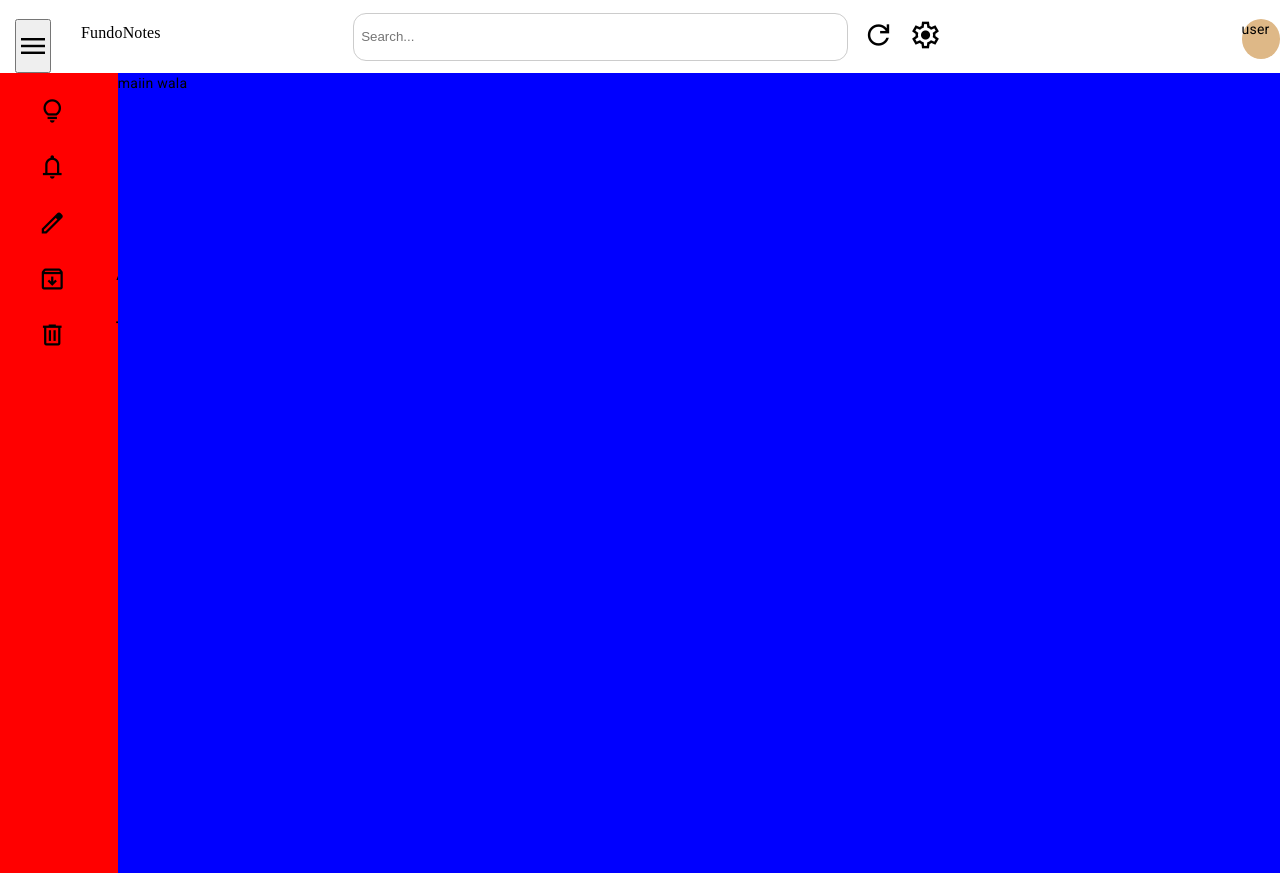
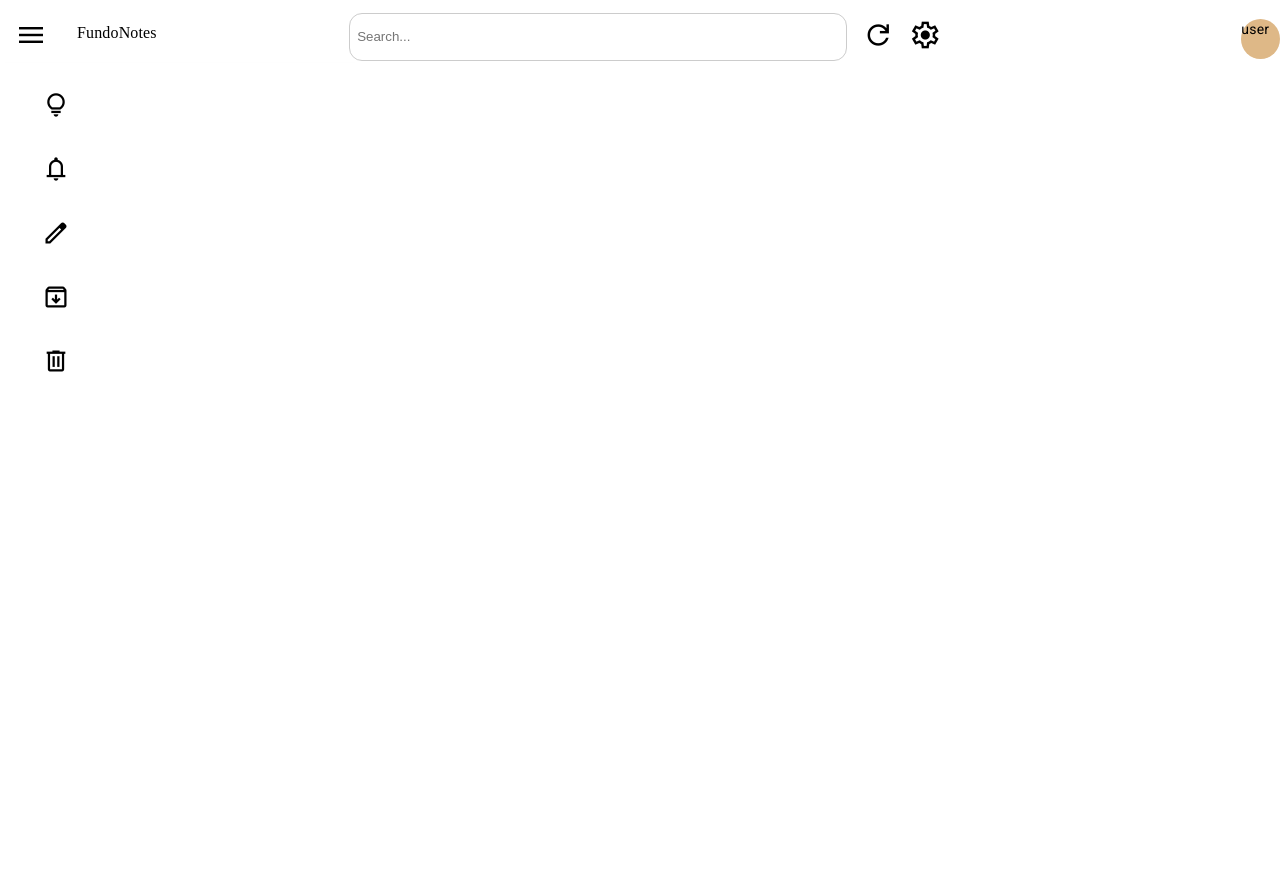
Before and after one commit to amritanand-py/FunDoNotesUI, an Angular app: page / in a window 1280 px wide. Built offline with nearby package versions, Linux system fonts and the light colour scheme.

Commit message:
Menu Toggling

```diff
--- a/src/app/Components/dashboard/dashboard.component.css
+++ b/src/app/Components/dashboard/dashboard.component.css
@@ -1,22 +1,19 @@
 .main-container{
     display: flex;
-    background-color: green;
     height: 100vh;
     width: 100vw;
 
 }
 .sidebar{
         width: 350px;
-        min-width: 230px;
         min-height: calc(100vh-70px);
-        background-color: red;
-        /* box-shadow: 5px 5px 5px #939393; */
-
+        box-shadow: 5px 5px 5px #939393;
 
 }
 
 .main{
     width: 100%;
-    background-color: blue;
+    background-color: white;
     color: black;
+
 }
--- a/src/app/Components/dashboard/dashboard.component.html
+++ b/src/app/Components/dashboard/dashboard.component.html
@@ -9,9 +9,9 @@
             <!-- sidebar container -->
         </div>
 
-        <div class="main"[style.margin-left.px]="isSidebarOpen?0:-200">
+        <div class="main"[style.margin-left.px]="isSidebarOpen?0:-250">
 
-            maiin wala
+
         </div>
     </div>
 </div>
--- a/src/app/Components/navbar/navbar.component.css
+++ b/src/app/Components/navbar/navbar.component.css
@@ -7,11 +7,12 @@
     font-size: 32px;
     margin-top: 0.5%;
     color: black;
+
 }
 
 #navbar{
     padding-top: 1%;
-    height: 60px;
+    /* height: 60px; */
 
     display: flex;
 }
@@ -34,6 +35,7 @@ h3{
 #menu,#keeplogo,#FundoNotestextLogo,#refreshLogo,#settingLogo{
     margin-left: 15px;
     margin-top: 0.5%;
+
 }
 #userLogo{
     height: 40px;
--- a/src/app/Components/navbar/navbar.component.html
+++ b/src/app/Components/navbar/navbar.component.html
@@ -1,11 +1,10 @@
-<body>
 
 
     <div id="navbar">
         <!-- <button id="menu" class="material-symbols-outlined" (click)="ontoggleSidebar()">
                 menu
         </button> -->
-        <button id="menu" class="material-symbols-outlined" (click)="toggleSidebar.emit()">menu</button>
+        <a id="menu" class="material-symbols-outlined" (click)="ontoggleSidebar()">menu</a>
 
         <a href="#" id="keeplogo">
             <svg xmlns="http://www.w3.org/2000/svg" viewBox="0 0 48 48" class="logo">
@@ -26,6 +25,5 @@
         <div id="userLogo">
             user
         </div>
-
+        <!-- <button (click)="ontoggleSidebar()">menu</button> -->
     </div>
-</body>
--- a/src/app/Components/navbar/navbar.component.ts
+++ b/src/app/Components/navbar/navbar.component.ts
@@ -8,6 +8,8 @@ import { Component, Output, EventEmitter } from '@angular/core';
 export class NavbarComponent {
   @Output() toggleSidebar=new EventEmitter<void>()
   ontoggleSidebar(){
+    console.log("toggling");
+
     this.toggleSidebar.emit()
   }
 }
--- a/src/app/Components/sidebar/sidebar.component.css
+++ b/src/app/Components/sidebar/sidebar.component.css
@@ -7,10 +7,11 @@
 
 .sidebarLines{
     display: flex;
-    height: 7vh;
+    height: 8vh;
     gap: 50px;
     align-items: center;
     border-radius: 0px 50px 50px 0px;
+
 
 }
 .sidebarLines:hover{
@@ -23,6 +24,7 @@ p{
 
 #sidebarContainer{
     margin-top: 10px;
+    width: 350px;
 
 }
 
@@ -30,3 +32,7 @@ p{
     font-size: 28px;
     margin-left: 12%;
 }
+.sidebarContainer{
+    display: flex;
+    align-items: start;
+}
```
